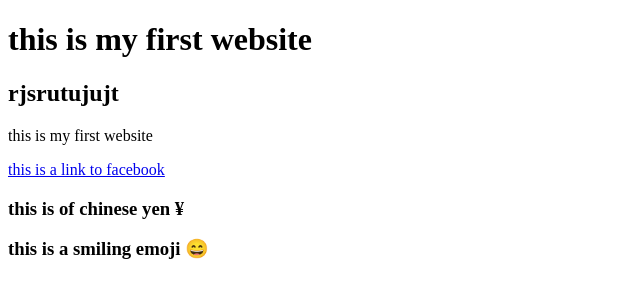
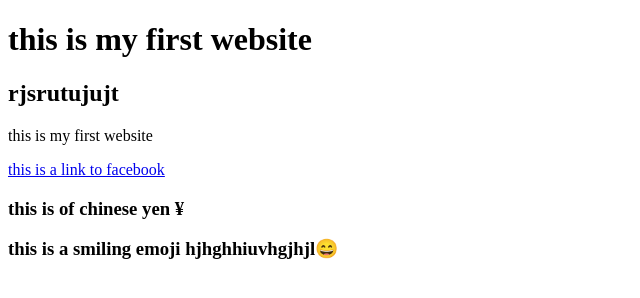
Before and after one commit to Meyer45/Meyer, a plain HTML site: page Index.html in a window 1280 px wide. Shown: the whole page, without its empty margins (0-640 px from the left). Drawn offline with Linux system fonts and the light colour scheme.

Commit message:
first commit

```diff
--- a/Index.html
+++ b/Index.html
@@ -11,6 +11,6 @@
     <p>this is my first website</p>
     <a href="www.facebook.com">this is a link to facebook</a>
     <h3>this is of chinese yen &yen;</h3>
-    <h3>this is a smiling emoji &#128516;</h3>
+    <h3>this is a smiling emoji  hjhghhiuvhgjhjl&#128516;</h3>
 </body>
 </html>
```
